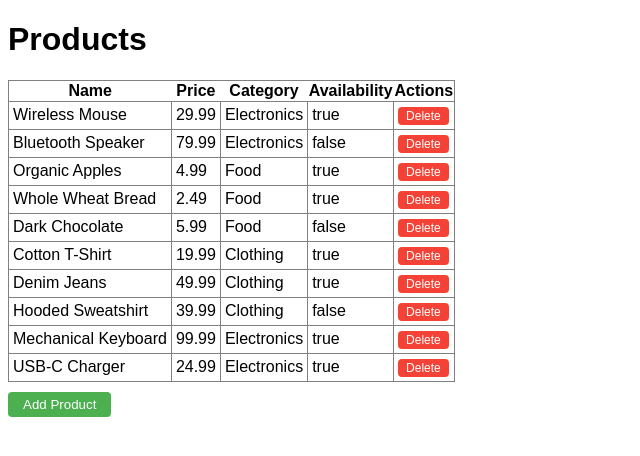
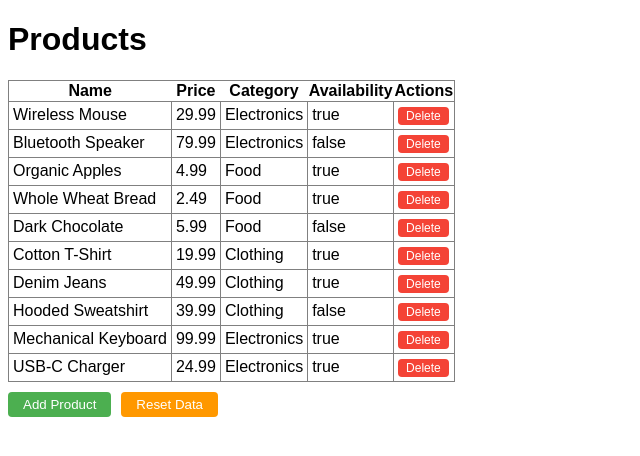
Before and after one commit to greencar77/productdemo, an Angular app: page / in a window 1280 px wide. Shown: the top 456 px of the page, without its empty margins (0-640 px from the left). Built offline with nearby package versions, Linux system fonts and the light colour scheme.

Commit message:
localStorage added

```diff
--- a/src/app/app.css
+++ b/src/app/app.css
@@ -50,7 +50,6 @@ button {
 }
 
 .add-button {
-  margin-bottom: 10px;
   background-color: #4CAF50;
   color: white;
   border: none;
@@ -59,6 +58,23 @@ button {
 
 .add-button:hover {
   background-color: #45a049;
+}
+
+.reset-button {
+  background-color: #ff9800;
+  color: white;
+  border: none;
+  border-radius: 4px;
+}
+
+.reset-button:hover {
+  background-color: #e68a00;
+}
+
+.table-actions {
+  display: flex;
+  gap: 10px;
+  margin-bottom: 10px;
 }
 
 .delete-button {
--- a/src/app/app.html
+++ b/src/app/app.html
@@ -24,7 +24,10 @@
       }
     </tbody>
   </table>
-  <button (click)="addProduct()" class="add-button">Add Product</button>
+  <div class="table-actions">
+    <button (click)="addProduct()" class="add-button">Add Product</button>
+    <button (click)="resetData()" class="reset-button">Reset Data</button>
+  </div>
 
   @if (editingProduct(); as product) {
     <div class="details-form">
--- a/src/app/app.ts
+++ b/src/app/app.ts
@@ -19,71 +19,7 @@ interface Product {
   available: boolean;
 }
 
-@Component({
-  selector: 'app-root',
-  imports: [RouterOutlet, FormsModule],
-  templateUrl: './app.html',
-  styleUrl: './app.css',
-})
-export class App {
-  protected readonly title = signal('productdemo');
-  selectedProduct = signal<Product | null>(null);
-  editingProduct = signal<Product | null>(null);
-
-  selectProduct(product: Product) {
-    this.selectedProduct.set(product);
-    this.editingProduct.set({ ...product });
-  }
-
-  addProduct() {
-    const nextId = this.products.length > 0
-      ? Math.max(...this.products.map(p => p.id)) + 1
-      : 1;
-
-    const newProduct: Product = {
-      id: nextId,
-      name: '',
-      price: 0,
-      category: 'Electronics',
-      available: true
-    };
-
-    this.selectedProduct.set(null); // It's a new entry
-    this.editingProduct.set(newProduct);
-  }
-
-  saveProduct() {
-    const edited = this.editingProduct();
-    if (!edited || !edited.name || edited.price === null || edited.price === undefined) return;
-
-    const index = this.products.findIndex(p => p.id === edited.id);
-    if (index !== -1) {
-      // Update existing
-      this.products[index] = { ...edited };
-    } else {
-      // Add new
-      this.products.push({ ...edited });
-    }
-    this.selectedProduct.set({ ...edited });
-    this.editingProduct.set(null);
-  }
-
-  cancelEdit() {
-    this.editingProduct.set(null);
-    this.selectedProduct.set(null);
-  }
-
-  deleteProduct(id: number) {
-    this.products = this.products.filter(p => p.id !== id);
-    if (this.selectedProduct()?.id === id) {
-      this.selectedProduct.set(null);
-    }
-    if (this.editingProduct()?.id === id) {
-      this.editingProduct.set(null);
-    }
-  }
-
-  products: Product[] = [
+const DEFAULT_PRODUCTS: Product[] = [
   {
     id: 1,
     name: 'Wireless Mouse',
@@ -155,4 +91,95 @@ export class App {
     available: true,
   },
 ];
+
+@Component({
+  selector: 'app-root',
+  imports: [RouterOutlet, FormsModule],
+  templateUrl: './app.html',
+  styleUrl: './app.css',
+})
+export class App {
+  protected readonly title = signal('productdemo');
+  selectedProduct = signal<Product | null>(null);
+  editingProduct = signal<Product | null>(null);
+
+  products: Product[] = this.loadProducts();
+
+  private loadProducts(): Product[] {
+    const saved = localStorage.getItem('products');
+    if (saved) {
+      try {
+        return JSON.parse(saved);
+      } catch (e) {
+        console.error('Error loading products from localStorage', e);
       }
+    }
+    return [...DEFAULT_PRODUCTS];
+  }
+
+  private saveToLocalStorage() {
+    localStorage.setItem('products', JSON.stringify(this.products));
+  }
+
+  resetData() {
+    this.products = [...DEFAULT_PRODUCTS];
+    this.saveToLocalStorage();
+    this.selectedProduct.set(null);
+    this.editingProduct.set(null);
+  }
+
+  selectProduct(product: Product) {
+    this.selectedProduct.set(product);
+    this.editingProduct.set({ ...product });
+  }
+
+  addProduct() {
+    const nextId = this.products.length > 0
+      ? Math.max(...this.products.map(p => p.id)) + 1
+      : 1;
+
+    const newProduct: Product = {
+      id: nextId,
+      name: '',
+      price: 0,
+      category: 'Electronics',
+      available: true
+    };
+
+    this.selectedProduct.set(null); // It's a new entry
+    this.editingProduct.set(newProduct);
+  }
+
+  saveProduct() {
+    const edited = this.editingProduct();
+    if (!edited || !edited.name || edited.price === null || edited.price === undefined) return;
+
+    const index = this.products.findIndex(p => p.id === edited.id);
+    if (index !== -1) {
+      // Update existing
+      this.products[index] = { ...edited };
+    } else {
+      // Add new
+      this.products.push({ ...edited });
+    }
+    this.selectedProduct.set({ ...edited });
+    this.editingProduct.set(null);
+    this.saveToLocalStorage();
+  }
+
+  cancelEdit() {
+    this.editingProduct.set(null);
+    this.selectedProduct.set(null);
+  }
+
+  deleteProduct(id: number) {
+    this.products = this.products.filter(p => p.id !== id);
+    if (this.selectedProduct()?.id === id) {
+      this.selectedProduct.set(null);
+    }
+    if (this.editingProduct()?.id === id) {
+      this.editingProduct.set(null);
+    }
+    this.saveToLocalStorage();
+  }
+}
```
Lines whose indentation alone changed are shown as unchanged.
